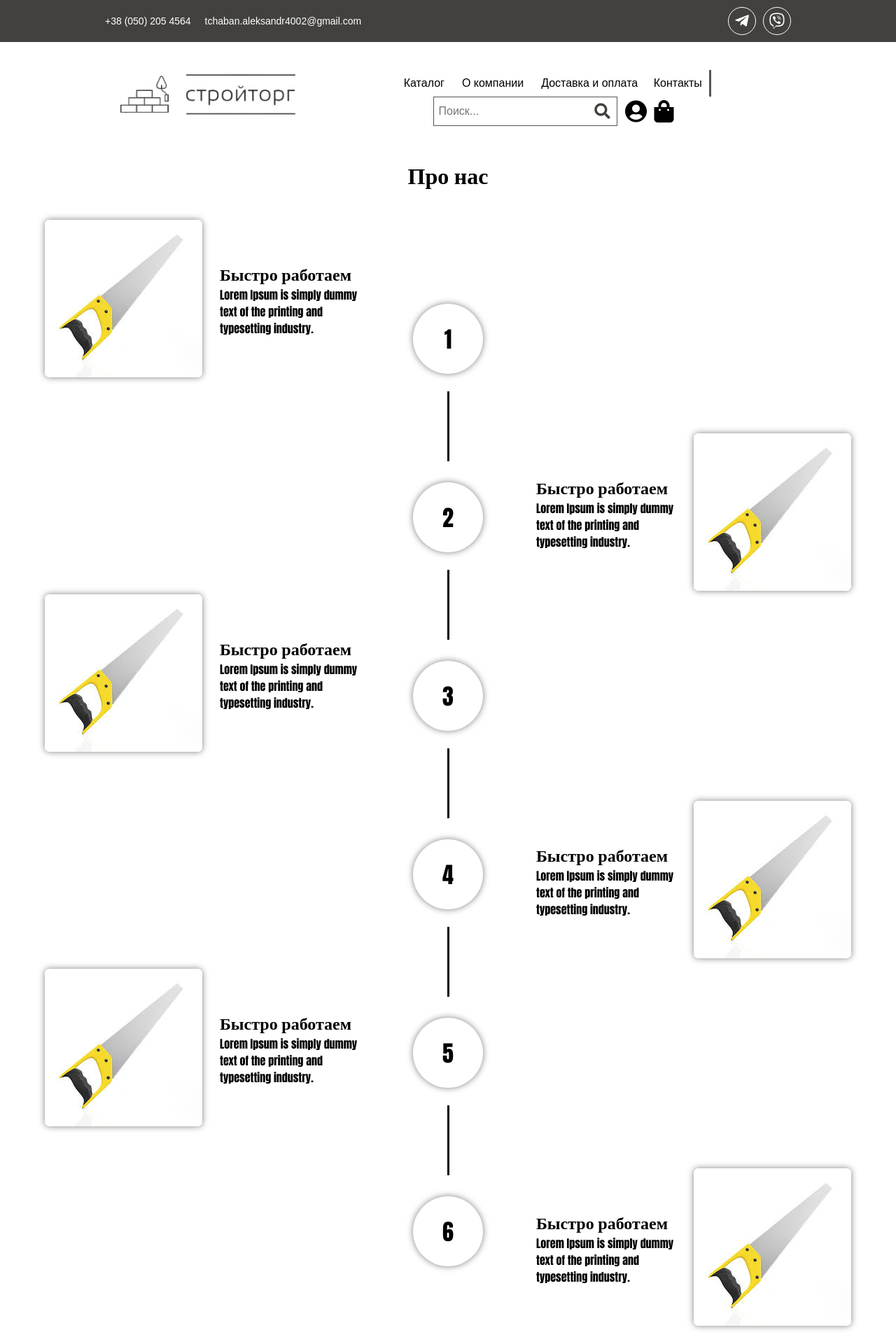
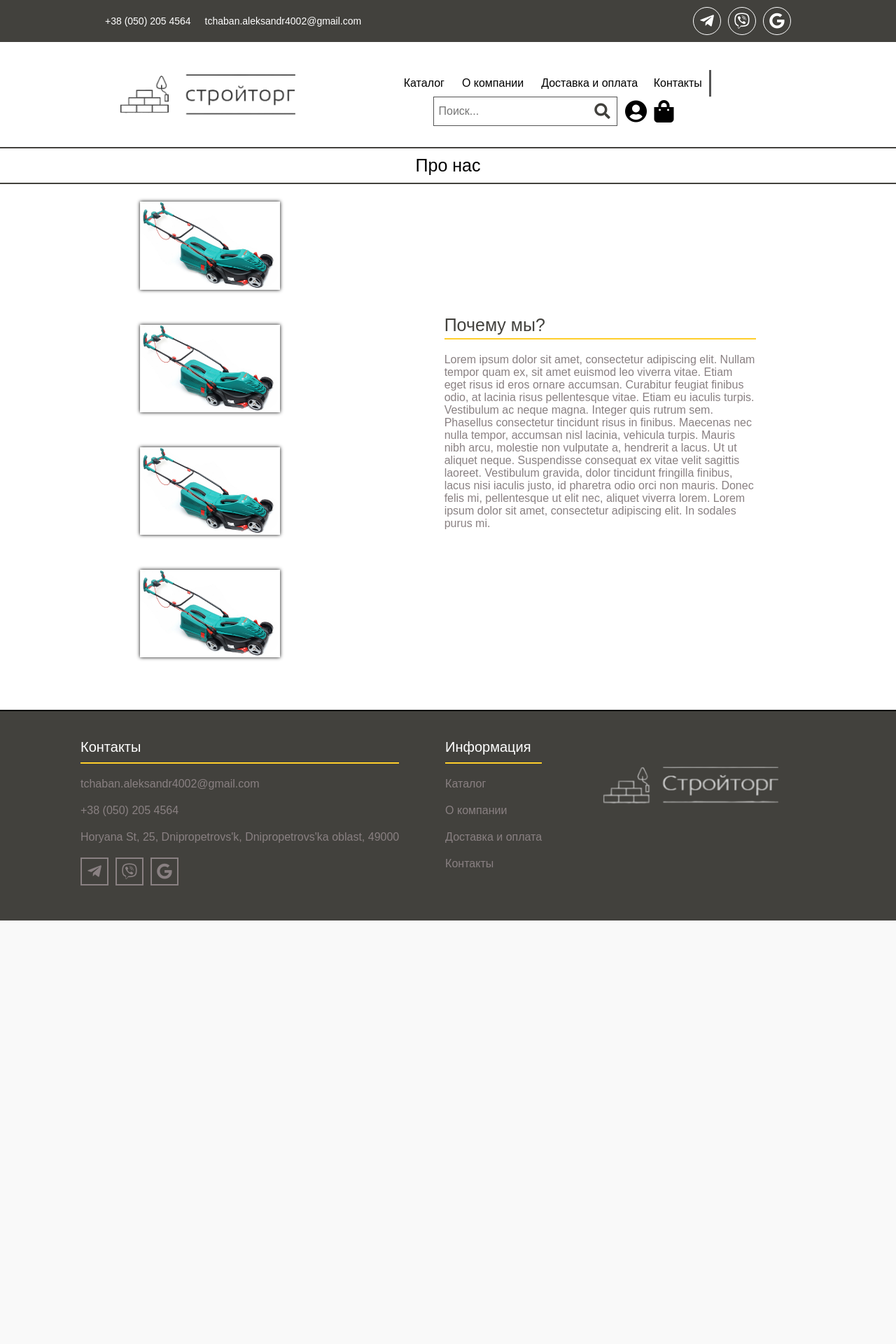
Before and after one commit to nickiway/CompanyBuilding, a PHP site: page /aboutUs.php in a window 1280 px wide. Shown: the top 1920 px of the page at 70% size. After the commit the page ends 1315 px from the top, so only its background shows below. Run offline with PHP 8.4, Linux system fonts and the light colour scheme; data that the repository does not hold is empty.

Commit message:
Merge remote-tracking branch 'origin/main' into main
# Conflicts:
#	Styles/main.css
#	index.php
#	siteItems/header.php

```diff
--- /dev/null
+++ b/Contacts.php
@@ -0,0 +1 @@
+<?php
--- a/Styles/aboutUs.css
+++ b/Styles/aboutUs.css
@@ -1,40 +1,22 @@
 body{
     margin-top: 0;
 }
-.info_left{
-    width: 35%;
+h2{
+    padding: 10px 0 10px 0;
+    text-align: center;
+    font-size: 25px;
+    font-weight: normal;
+    border-bottom: 2px solid #42413D;
+    border-top: 2px solid #42413D;
 }
-.info_left>div{
+.main_box{
+    margin: 25px 0 75px 0;
+    width: 100%;
     display: flex;
-    justify-content: center;
+    justify-content: space-between;
     align-items: center;
-    column-gap: 25px;
-    margin-top: 20px;
-    margin-bottom: 310px;
-    animation: appearence 1s ease;
-}
-.info_right{
-    width: 35%;
-}
-.info_right>div{
-    display: flex;
-    justify-content: center;
-    align-items: center;
-    column-gap: 25px;
-    margin-top: 300px;
-    animation: appearence 1s ease;
-}
-.info_left>div>img,.info_right>div>img{
-     max-width: 65%;
-     border-radius: 3%;
-     box-shadow: 0 0 10px rgba(0,0,0,0.5);
-}
-.info_left>div>div,.info_right>div>div{
-    min-width: 200px;
-    height: auto;
-}
-.info_left>div>div>*,.info_right>div>div>*{
-    font-family: Impact;
+    padding: 0px 200px 0 200px;
+    column-gap: 50px;
 }
 p{
     font-weight: normal;
@@ -44,49 +26,49 @@ p{
     padding: 0;
     width: 100%;
     height: 500px;
-    border: 0;
+    border: 0px;
 }
 .map>iframe{
     margin: 0;
     width: 100%;
-    border: 0px solid black;
+    border: 0px;
     height: 100%;
 }
-.info_center{
-    display: block;
-    justify-content: center;
+.box{
+    column-count: 2;
+    column-gap: 50px;
+    row-gap: 50px;
+    display: flex;
+    justify-content: space-between;
     align-items: center;
+    flex-wrap: wrap;
 }
-.punkt{
+.box>img{
+    box-shadow: 0 0 5px;
+}
+.text{
+    width: 1100px;
     display: flex;
     justify-content: center;
     align-items: center;
-    border-radius: 100%;
-    margin: 30px 0 0px 0;
-    width: 100px;
-    height: 100px;
-    font-size: 24pt;
-    box-shadow: 0 0 10px rgba(0,0,0,0.5);
-    font-family: Impact;
+    flex-wrap: wrap;
 }
-.line{
-    margin: auto;
-    border-radius: 5%;
-    background-color: black;
-    margin: 25px auto 0px auto;
-    width: 3px;
-    height: 100px;
+.list_about{
+    width: 1100px;
+    list-style: none;
+    display: block;
+    justify-content: left;
 }
-.box{
-    padding: 20px 100px;
-    margin-bottom: 80px;
-    display: flex;
-    column-gap: 25px;
-    justify-content: space-between;
-    align-items: center;
-    width: 100%;
+.list_about>li{
+    margin-bottom: 20px;
+    color: #898082;
+    cursor: default;
 }
-@keyframes appearence {
-    from {opacity: 0}
-    to {opacity: 1}
+.list_about>li:nth-of-type(1){
+    padding-bottom: 30px;
+    justify-content: center;
+    font-size: 25px;
+    border-bottom: 2px solid #FFCE2B;
+    height: 35px;
+    color: #42413D;
 }
--- a/Styles/footer.css
+++ b/Styles/footer.css
@@ -60,9 +60,10 @@ footer{
     display: flex;
     align-items: center;
     justify-content: center;
+    margin-right: 10px;
 }
-.socials>div:nth-child(1){
-    margin-right: 10px;
+.socials>div:nth-child(3){
+    margin-right: 0;
 }
 .socials>div>i{
     color: #898082;
--- a/Styles/header.css
+++ b/Styles/header.css
@@ -43,7 +43,7 @@ nav>.extra-info{
 }
 .main-menu{
     background-color: #fff;
-    padding: 10px 150px 15px 150px;
+    padding: 10px 150px 0px 150px;
     display: flex;
     align-items: center;
     justify-content: space-between;
@@ -67,9 +67,10 @@ nav>.extra-info{
     display: flex;
     align-items: center;
     justify-content: center;
+    margin-right: 10px;
 }
-.networks>div:nth-child(1){
-    margin-right: 10px;
+.networks>div:nth-child(3){
+    margin-right: 0px;
 }
 .networks>div>i{
     color: #fff;
--- a/aboutUs.php
+++ b/aboutUs.php
@@ -26,94 +26,23 @@ require_once(ROOT.'\config\connect.php');
     <!-- Header -->
     <? require_once(ROOT.'\siteItems\header.php'); ?>
     <!-- Body -->
+    <h2>Про нас</h2>
     <div class="main_box">
-        <h1 style="text-align: center; font-family: Impact">
-            Про нас
-        </h1>
         <div class="box">
-            <div class="info_left">
-                <div>
-                    <img src="images/Img1.jpg" alt="About Us" width="100%">
-                    <div>
-                        <h2>Быстро работаем</h2>
-                        <p class="info">Lorem Ipsum is simply dummy text of the printing and typesetting industry.</p>
-                    </div>
-                </div>
-                <div>
-                    <img src="images/Img1.jpg" alt="About Us" width="100%">
-                    <div>
-                        <h2>Быстро работаем</h2>
-                        <p class="info">Lorem Ipsum is simply dummy text of the printing and typesetting industry.</p>
-                    </div>
-                </div>
-                <div>
-                    <img src="images/Img1.jpg" alt="About Us" width="100%">
-                    <div>
-                        <h2>Быстро работаем</h2>
-                        <p class="info">Lorem Ipsum is simply dummy text of the printing and typesetting industry.</p>
-                    </div>
-                </div>
-            </div>
-            <div class="info_center">
-                <div class="punkt">
-                    1
-                </div>
-                <div  class="line">
-                </div>
-                <div class="punkt">
-                    2
-                </div>
-                <div  class="line">
-                </div>
-                <div class="punkt">
-                    3
-                </div>
-                <div  class="line">
-                </div>
-                <div class="punkt">
-                    4
-                </div>
-                <div  class="line">
-                </div>
-                <div class="punkt">
-                    5
-                </div>
-                <div  class="line">
-                </div>
-                <div class="punkt">
-                    6
-                </div>
-            </div>
-            <div class="info_right">
-                <div>
-                    <div>
-                        <h2>Быстро работаем</h2>
-                        <p class="info">Lorem Ipsum is simply dummy text of the printing and typesetting industry.</p>
-                    </div>
-                    <img src="images/Img1.jpg" alt="About Us" width="100%">
-                </div>
-                <div>
-                    <div>
-                        <h2>Быстро работаем</h2>
-                        <p class="info">Lorem Ipsum is simply dummy text of the printing and typesetting industry.</p>
-                    </div>
-                    <img src="images/Img1.jpg" alt="About Us" width="100%">
-                </div>
-                <div>
-                    <div>
-                        <h2>Быстро работаем</h2>
-                        <p class="info">Lorem Ipsum is simply dummy text of the printing and typesetting industry.</p>
-                    </div>
-                    <img src="images/Img1.jpg" alt="About Us" width="100%">
-                </div>
-            </div>
+            <img src="images/Img4.jpg" alt="About Us" width="200px">
+            <img src="images/Img4.jpg" alt="About Us" width="200px">
+            <img src="images/Img4.jpg" alt="About Us" width="200px">
+            <img src="images/Img4.jpg" alt="About Us" width="200px">
         </div>
-
-        <h2 style="text-align: center">Где мы находимся</h2>
+        <ul class="list_about">
+            <li>Почему мы?</li>
+            <li>Lorem ipsum dolor sit amet, consectetur adipiscing elit. Nullam tempor quam ex, sit amet euismod leo viverra vitae. Etiam eget risus id eros ornare accumsan. Curabitur feugiat finibus odio, at lacinia risus pellentesque vitae. Etiam eu iaculis turpis. Vestibulum ac neque magna. Integer quis rutrum sem. Phasellus consectetur tincidunt risus in finibus. Maecenas nec nulla tempor, accumsan nisl lacinia, vehicula turpis. Mauris nibh arcu, molestie non vulputate a, hendrerit a lacus. Ut ut aliquet neque. Suspendisse consequat ex vitae velit sagittis laoreet. Vestibulum gravida, dolor tincidunt fringilla finibus, lacus nisi iaculis justo, id pharetra odio orci non mauris. Donec felis mi, pellentesque ut elit nec, aliquet viverra lorem. Lorem ipsum dolor sit amet, consectetur adipiscing elit. In sodales purus mi.</li>
+        </ul>
     </div>
-    <div class="map">
-        <iframe src="https://www.google.com/maps/embed?pb=!1m18!1m12!1m3!1d1323.6729341030089!2d35.0555076349812!3d48.43070132179847!2m3!1f0!2f0!3f0!3m2!1i1024!2i768!4f13.1!3m3!1m2!1s0x40dbfcc9cd38add9%3A0xec74071e4dd6c554!2sHoryana%20St%2C%2025%2C%20Dnipropetrovs&#39;k%2C%20Dnipropetrovs&#39;ka%20oblast%2C%2049000!5e0!3m2!1sen!2sua!4v1624214830990!5m2!1sen!2sua" loading="eager"></iframe>
-    </div>
+<!--    <h2 style="text-align: center">Где мы находимся</h2>-->
+<!--    <div class="map">-->
+<!--        <iframe src="https://www.google.com/maps/embed?pb=!1m18!1m12!1m3!1d1323.6729341030089!2d35.0555076349812!3d48.43070132179847!2m3!1f0!2f0!3f0!3m2!1i1024!2i768!4f13.1!3m3!1m2!1s0x40dbfcc9cd38add9%3A0xec74071e4dd6c554!2sHoryana%20St%2C%2025%2C%20Dnipropetrovs&#39;k%2C%20Dnipropetrovs&#39;ka%20oblast%2C%2049000!5e0!3m2!1sen!2sua!4v1624214830990!5m2!1sen!2sua" loading="eager"></iframe>-->
+<!--    </div>-->
     <!-- Footer -->
     <? require_once(ROOT.'\siteItems\footer.php'); ?>
 
--- a/siteItems/footer.php
+++ b/siteItems/footer.php
@@ -10,6 +10,7 @@
                 <div class="socials">
                     <div><i class="fab fa-telegram-plane fa-MyX1"></i></div>
                     <div><i class="fab fa-viber fa-MyX1"></i></div>
+                    <div><i class="fab fa-google fa-MyX1"></i></div>
                 </div>
             </li>
         </ul>
--- a/siteItems/header.php
+++ b/siteItems/header.php
@@ -23,6 +23,7 @@
             <div class="networks">
                 <div><i class="fab fa-telegram-plane fa-MyX1"></i></div>
                 <div><i class="fab fa-viber fa-MyX1"></i></div>
+                <div><i class="fab fa-google fa-MyX1"></i></div>
             </div>
         </div>
         <div class="main-menu">
```
